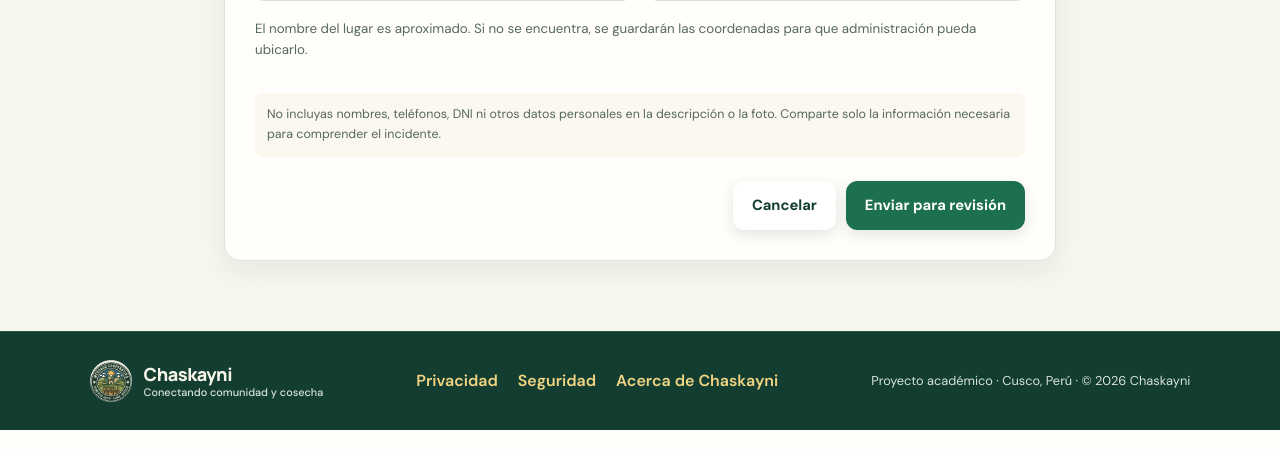
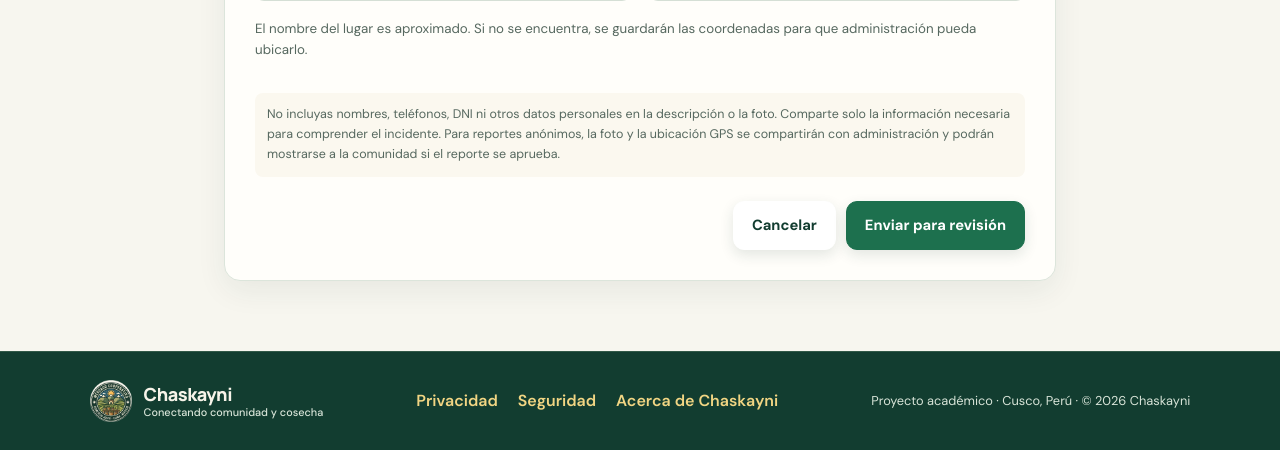
Before and after one commit to Josecarlos1004/Chaskayni, a Laravel app: template resources/views/riesgos/crear.blade.php in a window 1280 px wide. Shown: the part 1554-2004 px from the top of the page. Run offline with Laravel 12, Linux system fonts and the light colour scheme; a user stored in the database is signed in; tables that the repository leaves empty hold one stand-in row (values such as "Sample post"); the template is opened without the code that fills it: most values are stand-ins (such as "Sample title", 1, 10 or a date in 2020).

Commit message:
actualizacion de alertas sin cuenta

```diff
--- a/public/js/mapa-comunitario.js
+++ b/public/js/mapa-comunitario.js
@@ -130,7 +130,50 @@
             marcadorSeleccionado = L.marker([lat, lng]).addTo(mapaSelector);
             buscarNombreUbicacion(lat, lng);
         };
-        mapaSelector.on('click', (evento) => actualizar(evento.latlng.lat, evento.latlng.lng));
+        const requiereGps = selector.dataset.requiereGps === 'true';
+        const gpsConfirmado = document.getElementById('gps-confirmado');
+        const botonGps = document.getElementById('usar-ubicacion-gps');
+        const estadoGps = document.getElementById('estado-gps');
+
+        if (!requiereGps) {
+            mapaSelector.on('click', (evento) => actualizar(evento.latlng.lat, evento.latlng.lng));
+        }
+
+        botonGps?.addEventListener('click', () => {
+            if (!navigator.geolocation) {
+                estadoGps.textContent = 'Este navegador no permite consultar la ubicación GPS.';
+                return;
+            }
+
+            botonGps.disabled = true;
+            estadoGps.textContent = 'Esperando permiso y ubicación del dispositivo…';
+            navigator.geolocation.getCurrentPosition(
+                ({ coords }) => {
+                    actualizar(coords.latitude, coords.longitude);
+                    mapaSelector.setView([coords.latitude, coords.longitude], 16);
+                    if (gpsConfirmado) gpsConfirmado.value = '1';
+                    estadoGps.textContent = 'Ubicación actual obtenida. Puedes enviar el reporte.';
+                    botonGps.disabled = false;
+                },
+                (error) => {
+                    const mensajes = {
+                        1: 'No se concedió permiso. Autoriza la ubicación en el navegador para enviar el reporte.',
+                        2: 'El dispositivo no pudo determinar la ubicación. Activa el GPS o inténtalo en otro lugar.',
+                        3: 'La consulta tardó demasiado. Inténtalo otra vez.',
+                    };
+                    estadoGps.textContent = mensajes[error.code] || 'No se pudo obtener la ubicación actual.';
+                    botonGps.disabled = false;
+                },
+                { enableHighAccuracy: true, timeout: 15000, maximumAge: 0 },
+            );
+        });
+
+        if (requiereGps) {
+            [latitud, longitud].forEach((campo) => campo.addEventListener('input', () => {
+                if (gpsConfirmado) gpsConfirmado.value = '';
+            }));
+        }
+
         if (latitud.value && longitud.value) {
             const lat = Number(latitud.value);
             const lng = Number(longitud.value);
@@ -141,6 +184,44 @@
         }
     }
 
+    if (!mapaSelector) {
+        const botonGps = document.getElementById('usar-ubicacion-gps');
+        const estadoGps = document.getElementById('estado-gps');
+        const gpsConfirmado = document.getElementById('gps-confirmado');
+        const latitud = document.getElementById('latitud');
+        const longitud = document.getElementById('longitud');
+
+        botonGps?.addEventListener('click', () => {
+            if (!navigator.geolocation) {
+                estadoGps.textContent = 'Este navegador no permite consultar la ubicación GPS.';
+                return;
+            }
+
+            botonGps.disabled = true;
+            estadoGps.textContent = 'Esperando permiso y ubicación del dispositivo…';
+            navigator.geolocation.getCurrentPosition(
+                ({ coords }) => {
+                    latitud.value = coords.latitude.toFixed(7);
+                    longitud.value = coords.longitude.toFixed(7);
+                    gpsConfirmado.value = '1';
+                    document.getElementById('estado-coordenadas').textContent = `Coordenadas GPS obtenidas: ${coords.latitude.toFixed(5)}, ${coords.longitude.toFixed(5)}`;
+                    estadoGps.textContent = 'Ubicación actual obtenida. Puedes enviar el reporte.';
+                    botonGps.disabled = false;
+                },
+                (error) => {
+                    const mensajes = {
+                        1: 'No se concedió permiso. Autoriza la ubicación en el navegador para enviar el reporte.',
+                        2: 'El dispositivo no pudo determinar la ubicación. Activa el GPS o inténtalo en otro lugar.',
+                        3: 'La consulta tardó demasiado. Inténtalo otra vez.',
+                    };
+                    estadoGps.textContent = mensajes[error.code] || 'No se pudo obtener la ubicación actual.';
+                    botonGps.disabled = false;
+                },
+                { enableHighAccuracy: true, timeout: 15000, maximumAge: 0 },
+            );
+        });
+    }
+
     document.querySelectorAll('.mapa-comunitario, .mapa-selector').forEach((elemento) => {
         if (typeof L === 'undefined') elemento.textContent = 'No se pudo cargar el mapa. Revisa tu conexión a internet.';
     });
--- a/resources/views/administracion/reportes.blade.php
+++ b/resources/views/administracion/reportes.blade.php
@@ -20,7 +20,7 @@
                         <div>
                             <h2>{{ $reporte->titulo }}</h2>
                             <small
-                                >{{ $reporte->reportante->name }} · {{ $reporte->comunidad?->nombre ?: 'Sin comunidad' }} · {{ $reporte->created_at->format('d/m/Y H:i') }}</small
+                                >{{ $reporte->reportante?->name ?: 'Reporte anónimo' }} · {{ $reporte->comunidad?->nombre ?: 'Sin comunidad' }} · {{ $reporte->created_at->format('d/m/Y H:i') }}</small
                             >
                         </div>
                         <span class="etiqueta-estado">{{ ucfirst($reporte->estado) }}</span>
--- a/resources/views/alertas/indice.blade.php
+++ b/resources/views/alertas/indice.blade.php
@@ -12,11 +12,11 @@
                 @auth
                     {{ auth()->user()->esAdministrador() ? 'Publicar situación' : 'Enviar aviso para revisión' }}
                 @else
-                    Enviar un aviso
+                    Reportar una emergencia
                 @endauth
             </a>
             @guest
-                <small>Inicia sesión o crea una cuenta para reportar una situación.</small>
+                <small>No necesitas una cuenta. Administración revisará el reporte antes de publicarlo.</small>
             @endguest
         </div>
     </section>
--- a/resources/views/riesgos/crear.blade.php
+++ b/resources/views/riesgos/crear.blade.php
@@ -2,12 +2,15 @@
 @section ('titulo', 'Reportar una situación')
 @section ('content')
     <section class="pagina-formulario">
-        <a class="enlace-regreso" href="{{ route('panel') }}">← Volver a mi panel</a>
+        @php($esAdministrador = auth()->user()?->esAdministrador() ?? false)
+        <a class="enlace-regreso" href="{{ auth()->check() ? route('panel') : route('alertas.indice') }}">← {{ auth()->check() ? 'Volver a mi panel' : 'Volver a alertas' }}</a>
         <div class="tarjeta-formulario">
             <span class="sobrelinea">Participación comunitaria</span>
-            <h1>{{ auth()->user()->esAdministrador() ? 'Publicar situación comunitaria' : 'Enviar aviso comunitario' }}</h1>
-            @if (auth()->user()->esAdministrador())
+            <h1>{{ $esAdministrador ? 'Publicar situación comunitaria' : (auth()->check() ? 'Enviar aviso comunitario' : 'Reportar una emergencia') }}</h1>
+            @if ($esAdministrador)
                 <p>Como administrador, puedes publicar directamente una situación comunitaria. Revisa que el texto y la evidencia no incluyan datos personales.</p>
+            @elseif (! auth()->check())
+                <p>Puedes reportar un accidente, una emergencia climática o una necesidad de refugio sin crear una cuenta. Administración revisará el aviso antes de publicarlo.</p>
             @else
                 <p>Productores y consumidores pueden reportar clima, refugios u otra emergencia. El aviso quedará pendiente hasta la aprobación de administración.</p>
             @endif
@@ -36,17 +39,17 @@
                     <textarea name="descripcion" rows="5" maxlength="3000" required>{{ old('descripcion') }}</textarea>
                 </label>
                 <label class="evidencia-campo"
-                    >Fotografía de evidencia (opcional)
+                    >{{ auth()->check() ? 'Fotografía de evidencia (opcional)' : 'Fotografía de evidencia (obligatoria)' }}
                     <input
                         type="file"
                         name="foto_evidencia"
                         accept=".jpg,.jpeg,.png,.webp,image/jpeg,image/png,image/webp"
+                        @required (! auth()->check())
                         aria-describedby="ayuda-evidencia"
                     />
                     <small id="ayuda-evidencia">
-                        JPG, PNG o WebP; máximo 5 MB. Adjunta solo una foto del incidente, sin rostros ni datos
-                        personales.
-                        @if (auth()->user()->esAdministrador())
+                        JPG, PNG o WebP; máximo 5 MB. @if (! auth()->check()) La fotografía es obligatoria para reportar sin cuenta. @endif Adjunta solo una foto del incidente, sin rostros ni datos personales.
+                        @if ($esAdministrador)
                             La fotografía se publicará junto con la alerta.
                         @else
                             Administración la revisará y, si aprueba el reporte, se mostrará en su detalle público.
@@ -66,22 +69,30 @@
                         </select>
                     </label>
                 @endif
-                <p class="texto-atenuado">Si conoces el lugar, selecciónalo en el mapa. La ubicación es opcional.</p>
+                <p class="texto-atenuado">{{ auth()->check() ? 'Si conoces el lugar, selecciónalo en el mapa. La ubicación es opcional.' : 'Para un reporte anónimo debes compartir la ubicación actual desde el botón GPS.' }}</p>
                 <div
                     class="mapa-selector"
                     id="mapa-selector"
+                    data-requiere-gps="{{ auth()->check() ? 'false' : 'true' }}"
                     data-ubicacion-url="{{ route('riesgos.ubicacion') }}"
                     role="region"
                     aria-label="Selecciona la ubicación del reporte"
                 ></div>
                 <small class="texto-atenuado">El lugar se consulta mediante Photon y datos de OpenStreetMap; el nombre encontrado es aproximado.</small>
                 <div class="ubicacion-seleccionada" aria-live="polite">
-                    <p id="estado-coordenadas" class="texto-atenuado">Haz clic en el mapa para señalar el lugar del incidente.</p>
+                    <p id="estado-coordenadas" class="texto-atenuado">{{ auth()->check() ? 'Haz clic en el mapa para señalar el lugar del incidente.' : 'La ubicación GPS actual es obligatoria para reportar sin cuenta.' }}</p>
                     <p id="nombre-ubicacion" class="texto-atenuado" hidden></p>
                 </div>
+                @guest
+                    <div class="acciones-tarjeta">
+                        <button class="boton boton-contorno" id="usar-ubicacion-gps" type="button">Usar mi ubicación actual (GPS)</button>
+                        <small id="estado-gps" role="status">Tu navegador solicitará permiso para compartir la ubicación de este dispositivo.</small>
+                    </div>
+                    <input id="gps-confirmado" type="hidden" name="gps_confirmado" value="{{ old('gps_confirmado') }}" />
+                @endguest
                 <div class="fila-formulario">
                     <label
-                        >Latitud (opcional)
+                        >{{ auth()->check() ? 'Latitud (opcional)' : 'Latitud GPS actual (obligatoria)' }}
                         <input
                             id="latitud"
                             type="number"
@@ -89,11 +100,12 @@
                             step="any"
                             min="-90"
                             max="90"
+                            @required (! auth()->check())
                             value="{{ old('latitud') }}"
                         />
                     </label>
                     <label
-                        >Longitud (opcional)
+                        >{{ auth()->check() ? 'Longitud (opcional)' : 'Longitud GPS actual (obligatoria)' }}
                         <input
                             id="longitud"
                             type="number"
@@ -101,6 +113,7 @@
                             step="any"
                             min="-180"
                             max="180"
+                            @required (! auth()->check())
                             value="{{ old('longitud') }}"
                         />
                     </label>
@@ -109,11 +122,11 @@
                 <small class="texto-atenuado">El nombre del lugar es aproximado. Si no se encuentra, se guardarán las coordenadas para que administración pueda ubicarlo.</small>
                 <div class="nota-privacidad">
                     No incluyas nombres, teléfonos, DNI ni otros datos personales en la descripción o la foto. Comparte
-                    solo la información necesaria para comprender el incidente.
+                    solo la información necesaria para comprender el incidente. Para reportes anónimos, la foto y la ubicación GPS se compartirán con administración y podrán mostrarse a la comunidad si el reporte se aprueba.
                 </div>
                 <div class="acciones-formulario">
-                    <a class="boton boton-claro" href="{{ route('panel') }}">Cancelar</a>
-                    <button class="boton" type="submit">{{ auth()->user()->esAdministrador() ? 'Publicar situación' : 'Enviar para revisión' }}</button>
+                    <a class="boton boton-claro" href="{{ auth()->check() ? route('panel') : route('alertas.indice') }}">Cancelar</a>
+                    <button class="boton" type="submit">{{ $esAdministrador ? 'Publicar situación' : (auth()->check() ? 'Enviar para revisión' : 'Enviar reporte') }}</button>
                 </div>
             </form>
         </div>
--- a/routes/web.php
+++ b/routes/web.php
@@ -21,6 +21,11 @@ Route::get('/productos/{producto}/imagen', [ProductosController::class, 'verImag
 Route::get('/alertas', [AlertasHeladasController::class, 'index'])->name('alertas.indice');
 Route::get('/alertas/{alertaHelada}/foto', [AlertasHeladasController::class, 'verFotoPublica'])->name('alertas.foto');
 Route::get('/mapa-comunitario', [MapaComunitarioController::class, 'index'])->name('mapa.indice');
+Route::get('/reportes/nuevo', [ReportesRiesgoController::class, 'create'])->name('riesgos.crear');
+Route::post('/reportes', [ReportesRiesgoController::class, 'store'])->middleware('throttle:3,1')->name('riesgos.guardar');
+Route::get('/reportes/ubicacion', [ReportesRiesgoController::class, 'buscarUbicacion'])
+    ->middleware('throttle:30,1')
+    ->name('riesgos.ubicacion');
 Route::view('/privacidad', 'privacidad')->name('privacidad');
 Route::view('/acerca-de', 'acerca')->name('acerca');
 Route::view('/seguridad', 'seguridad')->name('seguridad');
@@ -62,12 +67,6 @@ Route::middleware(['auth', VerificarCuentaActiva::class])->group(function () {
     Route::put('/productos/{producto}', [ProductosController::class, 'update'])->name('productos.actualizar');
     Route::patch('/productos/{producto}/visibilidad', [ProductosController::class, 'actualizarVisibilidad'])->name('productos.visibilidad');
     Route::delete('/productos/{producto}', [ProductosController::class, 'destroy'])->name('productos.eliminar');
-    Route::get('/reportes/nuevo', [ReportesRiesgoController::class, 'create'])->name('riesgos.crear');
-    Route::post('/reportes', [ReportesRiesgoController::class, 'store'])->name('riesgos.guardar');
-    Route::get('/reportes/ubicacion', [ReportesRiesgoController::class, 'buscarUbicacion'])
-        ->middleware('throttle:30,1')
-        ->name('riesgos.ubicacion');
-
     Route::prefix('administracion')->name('administracion.')->group(function () {
         Route::get('/', [AdministracionController::class, 'panel'])->name('panel');
         Route::get('/estadisticas', [AdministracionController::class, 'estadisticas'])->name('estadisticas');
```
Also changed, not shown: app/Http/Controllers/ReportesRiesgoController.php (+15 -7 lines), tests/Feature/ReportesAnonimosTest.php (added, +69 -0 lines), database/migrations/2026_11_26_000001_permitir_reportes_anonimos.php (added).
